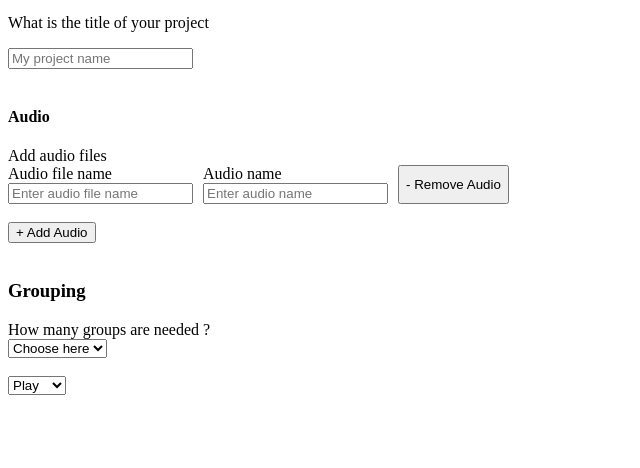
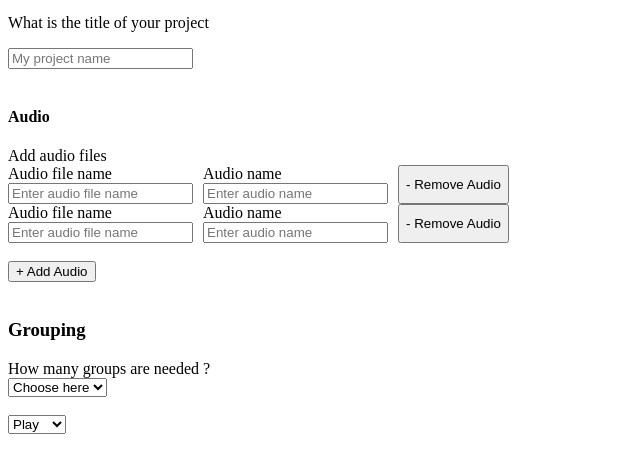
Before and after one commit to jessicach4n/Distributed_Listening, a plain HTML site: page docs/jsonform.html in a window 1280 px wide. Shown: the part 100-568 px from the top of the page, without its empty margins (0-640 px from the left). Drawn offline with Linux system fonts and the light colour scheme.

Commit message:
json form delete working-ish

```diff
--- a/docs/js/form.js
+++ b/docs/js/form.js
@@ -4,6 +4,7 @@ document.getElementById("addAudio").addEventListener('click', function(){
     //create <div id="form_horizontal">
     var newDivHorizontal= document.createElement('div');
     newDivHorizontal.id='form_horizontal';
+    newDivHorizontal.className='form_horizontal';
 
 
     //=======AUDIO FILE
@@ -63,14 +64,15 @@ document.getElementById("removeAudio").addEventListener('click',function(event){
     // var audio = button.closest('.form_verticle');
     // var audio = button.parentElement;
 
-    var audio= event.target.closest('.audio_input');
-
+    var audio = event.target.closest('.form_horizontal');
+     console.log(event.target);
 
     if(audio){
        audio.remove();
     }
 
 });
+
 
 //==============ADD GROUP CARD FUNCTION==========
 document.getElementById("groupSelection").addEventListener('change', function(){
--- a/docs/jsonform.html
+++ b/docs/jsonform.html
@@ -22,7 +22,7 @@
         <label>Add audio files</label>
         <br>
         <section id="audio_section">
-            <div id="form_horizontal" >
+            <div id="form_horizontal" class="form_horizontal" >
                 <div id="form_verticle">
                     <label>Audio file name</label>
                     <input type="text" placeholder="Enter audio file name">
@@ -32,6 +32,18 @@
                     <input type="text" placeholder="Enter audio name">
                 </div>
                 <button id="removeAudio" class="removeAudio" type="button">- Remove Audio</button>
+            </div>
+
+             <div id="form_horizontal" class="form_horizontal" >
+                <div id="form_verticle">
+                    <label>Audio file name</label>
+                    <input type="text" placeholder="Enter audio file name">
+                </div>
+                <div id="form_verticle">
+                    <label>Audio name</label>
+                    <input type="text" placeholder="Enter audio name">
+                </div>
+                <button id="removeAudio2" class="removeAudio" type="button">- Remove Audio</button>
             </div>
         </section>
 
```
